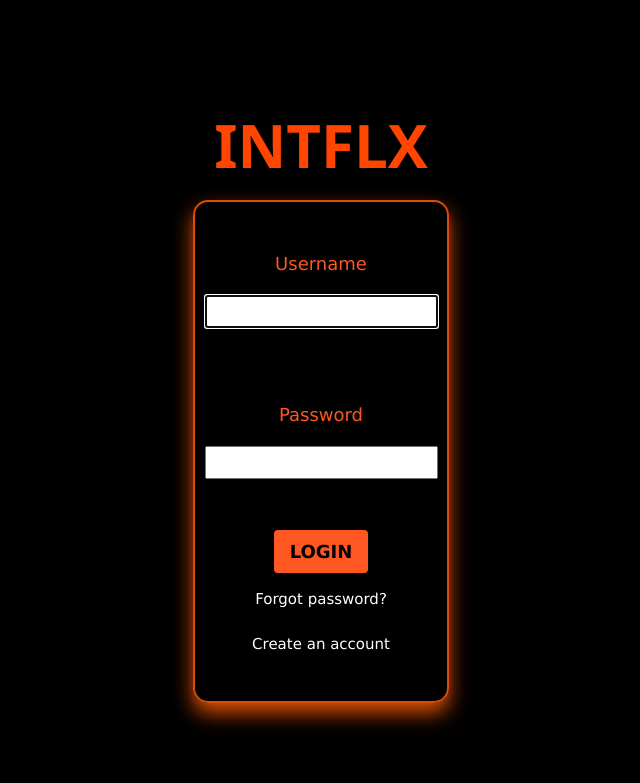
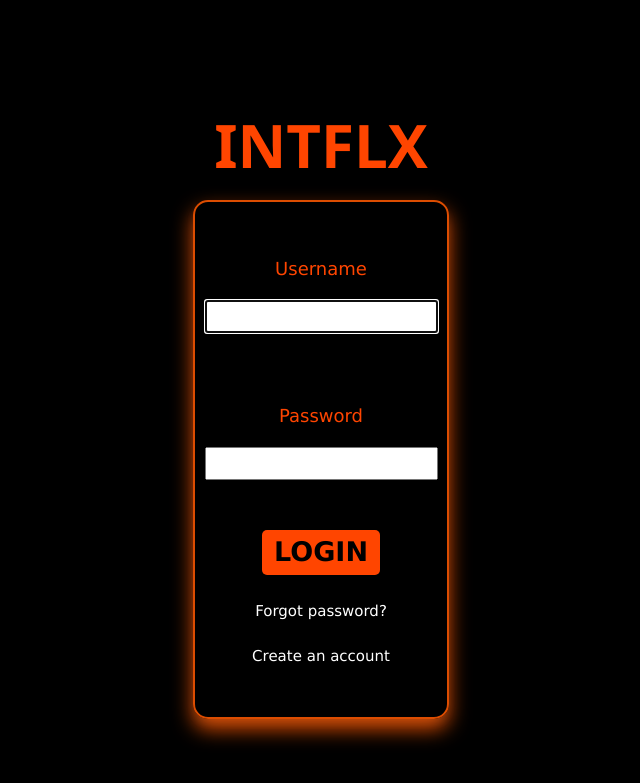
Before and after one commit to Falaventho/internet-flickerings, a Django app: page /accounts/login/ in a window 1280 px wide. Shown: the top 783 px of the page, without its empty margins (319-959 px from the left). Run offline with Django 5.2, Linux system fonts and the light colour scheme.

Commit message:
login template cleared of css framework

```diff
--- a/app/flicker_core/static/flicker_core/registration.css
+++ b/app/flicker_core/static/flicker_core/registration.css
@@ -17,10 +17,27 @@
 
 .form-section {
   padding-bottom: 10px;
+  font-size: large;
+}
+
+.container {
+  display: flex;
+  flex-direction: column;
+  align-items: center;
+  text-align: center;
+  padding: 5px;
 }
 
 .submit-button {
   font-weight: bold;
+  color: black;
+  font-size: 1.8em;
+  background-color: orangered;
+  border-color: transparent;
+  border-radius: 5px;
+  padding: 0 10px;
+  transition: ease-in-out 50ms;
+  cursor: pointer;
 }
 
 .submit-button:hover {
@@ -44,6 +61,10 @@
   margin-top: 50px;
 }
 
+.orange-text {
+  color: orangered;
+}
+
 .reset-message {
   width: 20%;
   height: min-content;
--- a/app/templates/registration/login.html
+++ b/app/templates/registration/login.html
@@ -2,17 +2,17 @@
 
 {% block content %}
   <h1 class="login-title noselect"><b>INTFLX</b></h1>
-  <div class="w3-card w3-center auth-card noselect">
-    <form action="{% url 'login' %}" method="post" class="w3-container w3-center">
+  <div class="auth-card noselect">
+    <form action="{% url 'login' %}" method="post" class="container">
       {% csrf_token %}
-      <div class="w3-large w3-center">
+      <div>
         <div class="form-section">
-          <p class="w3-text-deep-orange w3-large">{{ form.username.label }}</p>
+          <p class="orange-text">{{ form.username.label }}</p>
           <p>{{ form.username }}</p>
         </div>
         <br />
         <div class="form-section">
-          <p class="w3-text-deep-orange w3-large">{{ form.password.label }}</p>
+          <p class="orange-text">{{ form.password.label }}</p>
           <p>{{ form.password }}</p>
         </div>
       </div>
@@ -21,12 +21,13 @@
         <p class="login-error">Your username and/or password are incorrect. Please try again.</p>
         <br />
       {% endif %}
-      <input class="w3-button w3-deep-orange w3-text-black w3-hover-deep-orange w3-hover-text-black submit-button w3-large w3-round" type="submit" value="LOGIN" />
+      <input class="submit-button" type="submit" value="LOGIN" />
       <input type="hidden" name="next" value="{{ next }}" />
     </form>
 
-    <p class="w3-container">
-      <a href="{% url 'password_reset' %}">Forgot password?</a><br /><br />
+    <p class="container">
+      <a href="{% url 'password_reset' %}">Forgot password?</a>
+      <span>&nbsp;</span>
       <a href="{% url 'signup' %}">Create an account</a>
     </p>
   </div>
```
